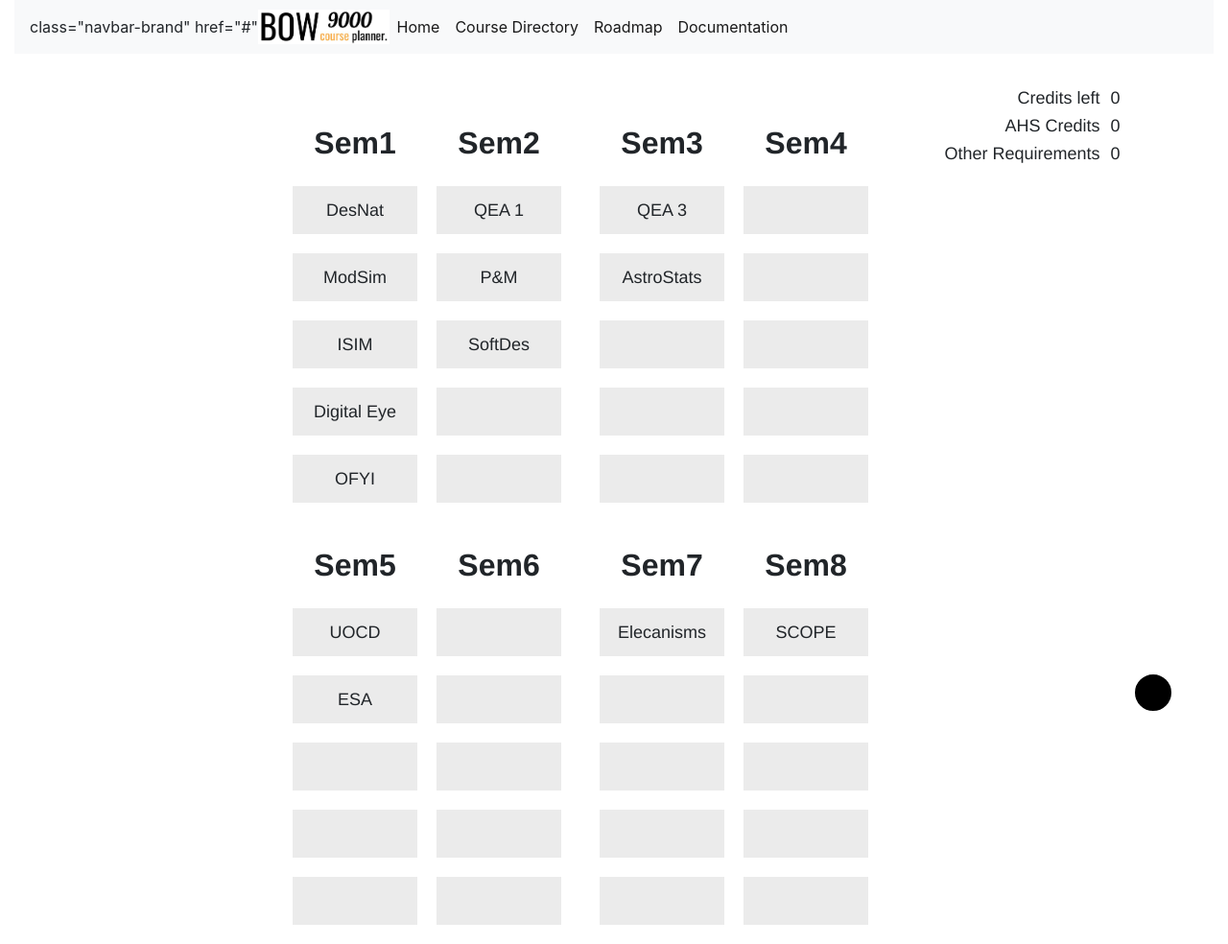
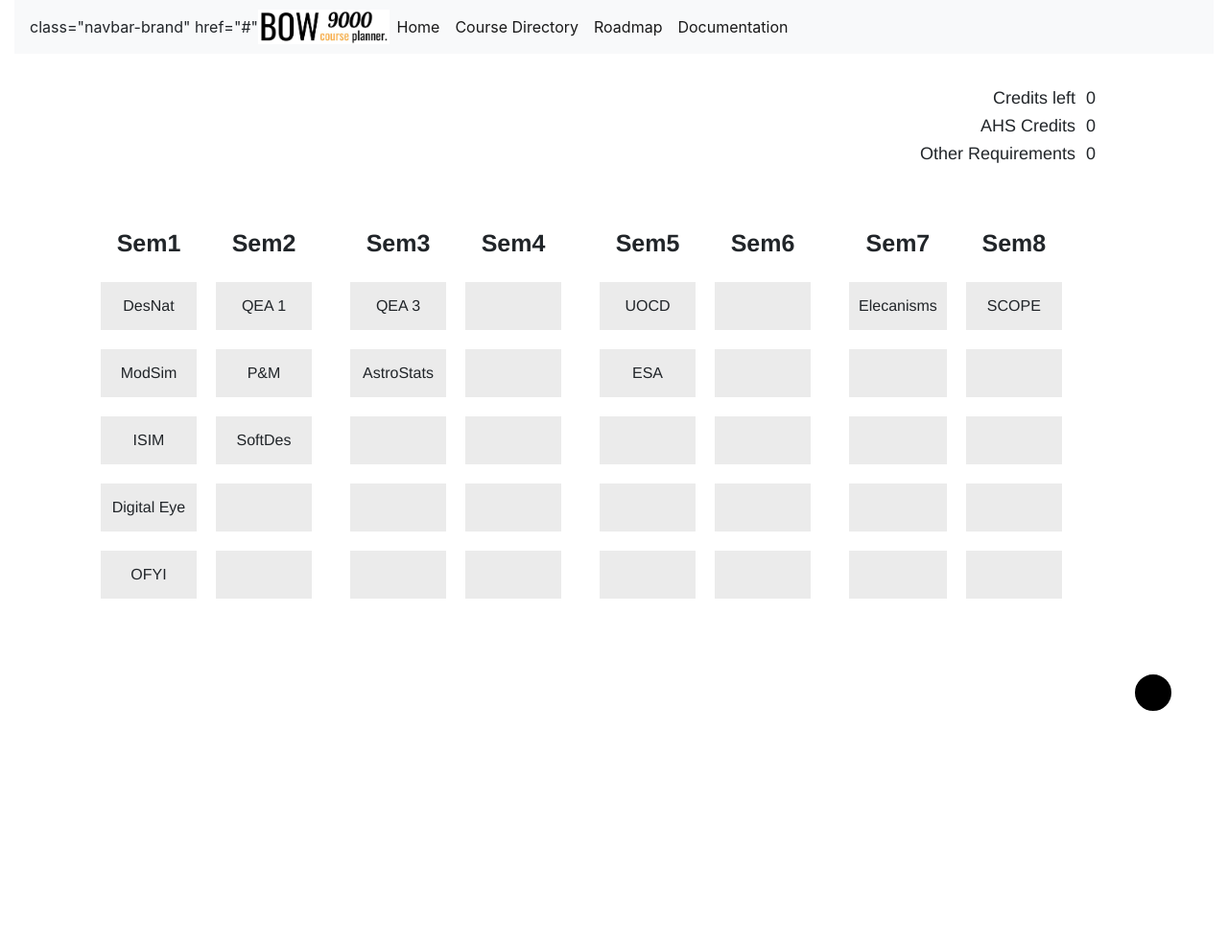
Before and after one commit to jamesHo22/CoursePlanner9000, a Flask app: page /roadmap/ in a window 1280 px wide. Shown: the whole page at 96% size. After the commit the page ends 741 px from the top, so only its background shows below. Run offline with Flask 2, Linux system fonts and the light colour scheme; some libraries are stand-ins or nearby versions.

Commit message:
Finished basic final calendar"

```diff
--- a/static/styles/roadmap.css
+++ b/static/styles/roadmap.css
@@ -4,8 +4,8 @@
 .roadmap {
     font-family: "Helvetica Neue", Helvetica, Arial, sans-serif;
     font-weight: 400;
-    width: 520px;
-    top: -44px;
+    /* width: 520px; */
+    /* top: 50px; */
     width: 100%;
     text-align: center;
  }
@@ -17,14 +17,14 @@
 }
 
 .roadmap th {
-    font-size: 32px;
+    font-size: 25px;
     font-weight: 700;
     border-width: 1px;
 }
 
 .roadmap td {
-    font-size: 18px;
-    width: 130px;
+    font-size: 16px;
+    width: 100px;
     height: 50px;
     padding: 10px;
     background-color: rgb(235, 235, 235);
@@ -42,7 +42,7 @@
     position: absolute;
     padding-top: 88px;
     top: 0px;
-    right: 8%;
+    right: 10%;
 }
 
 .credits table {
@@ -57,7 +57,9 @@
 }
 
 #main {
-    margin-left: 200px;
+    margin: auto;
+    margin-top: 110px;
+    width: 100%;
 }
 
 /*
```
